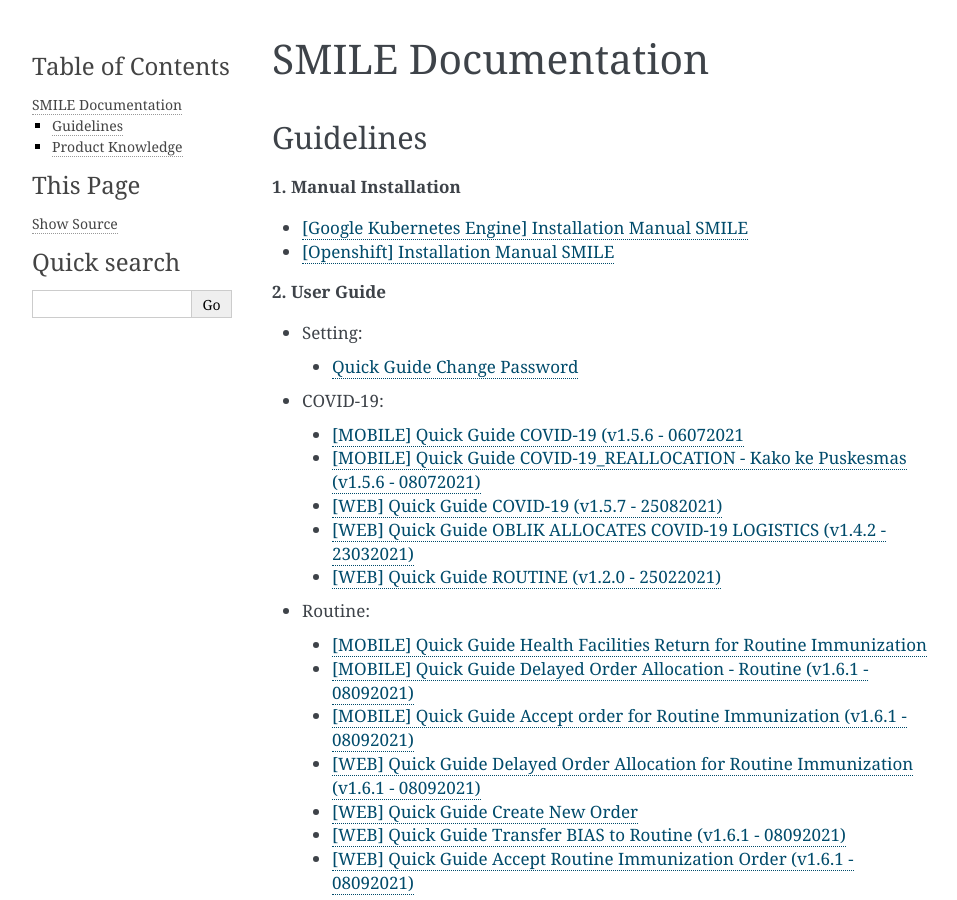
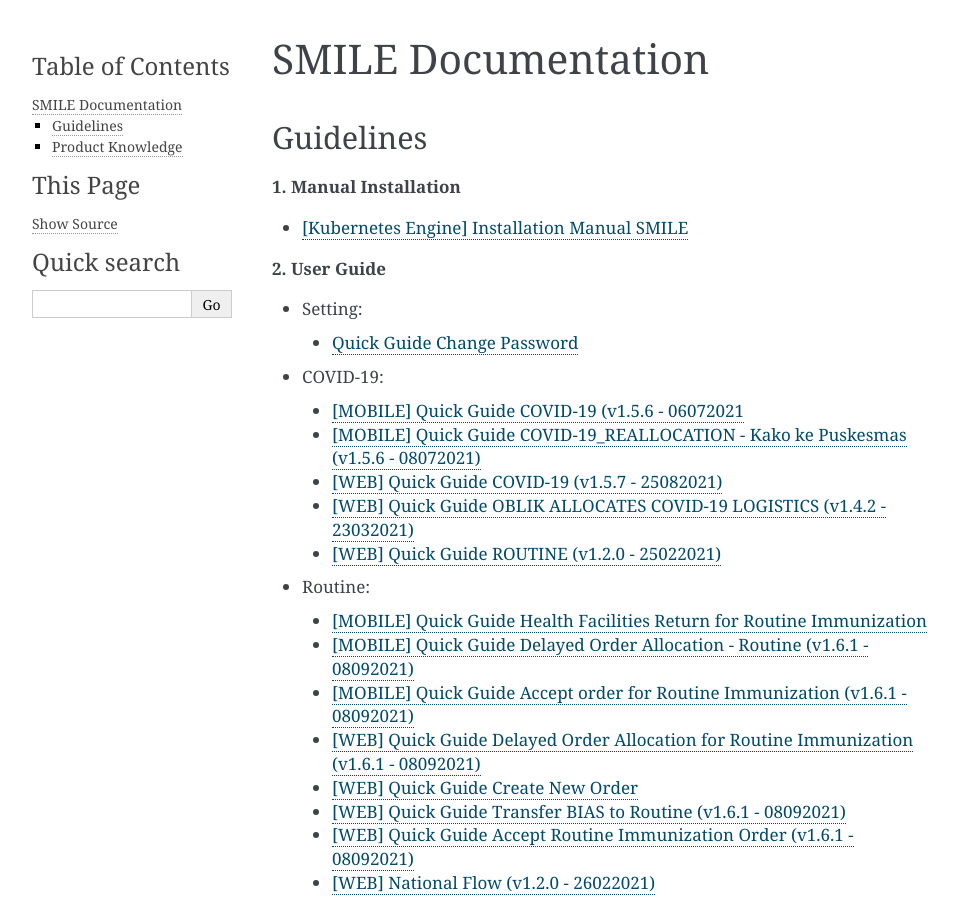
Before and after one commit to smile-indonesia/documentation, a Sphinx documentation site: the page built from docs/source/documentation.rst, in a window 1280 px wide and 900 px high. Shown: the whole window, without its empty margins (148-1105 px from the left). Built offline with Sphinx 7.4.7, drawn with Linux system fonts in a browser that asks for light colours.

Commit message:
Update document installation manual

```diff
--- a/docs/source/documentation.rst
+++ b/docs/source/documentation.rst
@@ -8,13 +8,12 @@
 
 **1. Manual Installation**
 
-- `[Google Kubernetes Engine] Installation Manual SMILE <https://docs.google.com/document/d/1dKxWuo63Lb0rZZ1MBMQQTc834hXWKfTTffBJXJxu5sg/edit?usp=sharing>`_
-- `[Openshift] Installation Manual SMILE <https://docs.google.com/document/d/1wRFiIeDHXpn_lOMJY9Ff5b1YvMYxw_vY22IGz4wSs9s/edit?usp=sharing>`_
+- `[Kubernetes Engine] Installation Manual SMILE <https://badractive.sharepoint.com/:b:/s/SMILE-UNICC/EaqEZU6p9RVGtNw2H_YySAkBxP_uLa-Kmy1PdMvIpZq7Qg?e=h40eon>`_
 
 **2. User Guide**
 
 - Setting:
- - `Quick Guide Change Password <https://docs.google.com/presentation/d/1xHPzlqHfQNAcgqKcIkR_8gAszCHmiS8L/edit?usp=sharing&ouid=106356420506402440718&rtpof=true&sd=true>`_
+ - `Quick Guide Change Password <https://badractive.sharepoint.com/:p:/s/SMILE-UNICC/EdGXKlxFEnFHk9GpUaSWpVAB3YoMcjRFjpd4T4bmr3awyQ?e=NGA0N9>`_
 
 - COVID-19:
  - `[MOBILE] Quick Guide COVID-19 (v1.5.6 - 06072021 <https://docs.google.com/presentation/d/1MAeP3l2tMyeRsYbtBNoW7v_JwDWtARWU/edit?usp=sharing&ouid=106356420506402440718&rtpof=true&sd=true>`_
```
